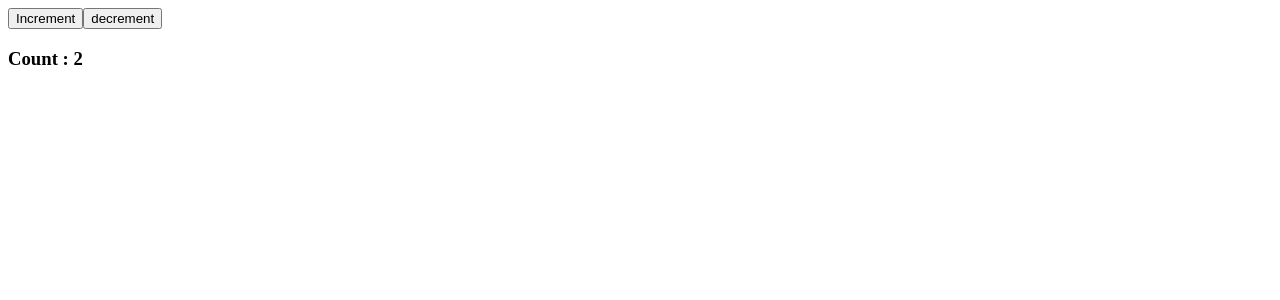
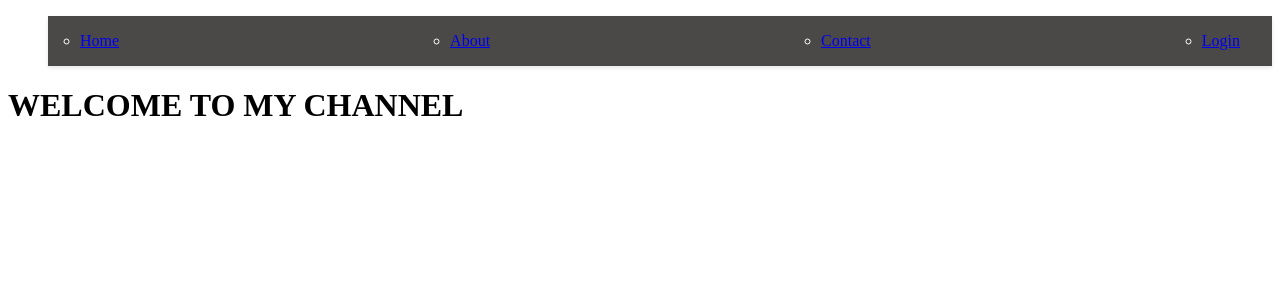
Before and after one commit to Abhishekh3007/JAVASCRIPT-FROM-SCRATCH, a React (Vite) app in the folder React_Intern/interns/: page / in a window 1280 px wide. Shown: the top 300 px of the page. Built offline with nearby package versions, Linux system fonts and the light colour scheme.

Commit message:
react-router-dom

```diff
--- a/React_Intern/interns/package.json
+++ b/React_Intern/interns/package.json
@@ -11,7 +11,8 @@
   },
   "dependencies": {
     "react": "^19.2.8",
-    "react-dom": "^19.2.8"
+    "react-dom": "^19.2.8",
+    "react-router-dom": "^7.18.2"
   },
   "devDependencies": {
     "@eslint/js": "^10.0.1",
--- a/React_Intern/interns/src/App.jsx
+++ b/React_Intern/interns/src/App.jsx
@@ -3,51 +3,45 @@ import './App.css'
 // import  one from './assets/abc.png'
 // import  two from './assets/abd.png'
 // import  three from './assets/abb.jpg'
-import {useState,useEffect} from 'react';
+// import {useState,useEffect} from 'react';
+import {createBrowserRouter, RouterProvider} from 'react-router-dom'
+import Navbar from './component/navbar'
 
 //parent component
+
+const router=createBrowserRouter([
+  {
+    path:'/',
+    element: <><Navbar /><h1>WELCOME TO MY CHANNEL  </h1></>
+  },
+  {
+  path:'/about',
+  element: <><Navbar /><h1>ABOUT US</h1></>
+  },
+  {
+    path:'/contact',
+    element: <><Navbar /><h1>CONTACT US</h1></>
+  },
+  {
+    path:'/login',
+    element: <><Navbar /><h1>LOGIN</h1></>
+  }
+])
 function App() {
-let vari=1;
-  //  const [first, setfirst] = useState(second)
-  const [state,setState]=useState(2);
 
-  function handbut(){
-    setState(state+1);
-    vari++;
-    console.log(vari);
-  }
-   function handbut1(){
-    setState(state-1);
-    vari--;
-  }
-  //variation1
-  useEffect(()=>{
-        alert("hello guys")
-
-        return ()=>{
-        alert("done with above code  cleaning up  ")
-        }
-
-
-  },[state,vari]);
 
 
 
   return (
-    <>
-
-     {/* <Card   name={"Abhishekh"}  img={one}  desc={"Hello I am Abhishek wali , I am a software engineer and devops engineer"}/>
-     <Card   name={"Akshay"}  img={two}  desc={"Hello I am Akshay , I am a software engineer"}/> */}
-    {/* <Card   name={"Pradyumana"}  img={three}  desc={"Hello I am Pradyumana , I am a devops engineer"} data={"hello world"}/> */}
-
-    <button onClick={handbut}>Increment</button>
-    <button onClick={handbut1}>decrement</button>
-    <h3>Count : {state}</h3>
+    <div>
+      <RouterProvider router={router}/>
 
 
 
-    </>
+
+
+    </div>
   )
 }
 
-export default App
+export default App;
--- /dev/null
+++ b/React_Intern/interns/src/component/navbar.css
@@ -0,0 +1,21 @@
+.nav{
+    display:flex;
+    justify-content:space-between;
+    align-items:center;
+    padding:1rem 2rem;
+    background-color:#4b4848;
+    color:white;
+    position:sticky;
+    top:0;
+    z-index:1000;
+    box-shadow:0 2px 4px rgba(0,0,0,0.1);
+}
+.nava{
+    fontsize:1.5rem;
+    font-weight:bold;
+    text-decoration: none;
+    color:white;
+}
+.navlink{
+
+}
--- /dev/null
+++ b/React_Intern/interns/src/component/navbar.jsx
@@ -0,0 +1,19 @@
+import {NavLink} from 'react-router-dom'
+import './navbar.css'
+const navbar = () => {
+  return (
+    <div>
+        <ul>
+        <ul className='nav'>
+          <li><NavLink to='/'  className="nava" className={isActive => isActive ? 'active' : ''} >Home</NavLink></li>
+          <li><NavLink to='/about' className="navlink">About</NavLink></li>
+          <li><NavLink to='/contact' className="navlink">Contact</NavLink></li>
+          <li><NavLink to='/login' className="navlink">Login</NavLink></li>
+
+        </ul>
+      </ul>
+    </div>
+  )
+}
+
+export default navbar
```
Also changed, not shown: React_Intern/interns/src/main.jsx (+7 -0 lines), 1 other file (tests, documents, lock files or other folders).
